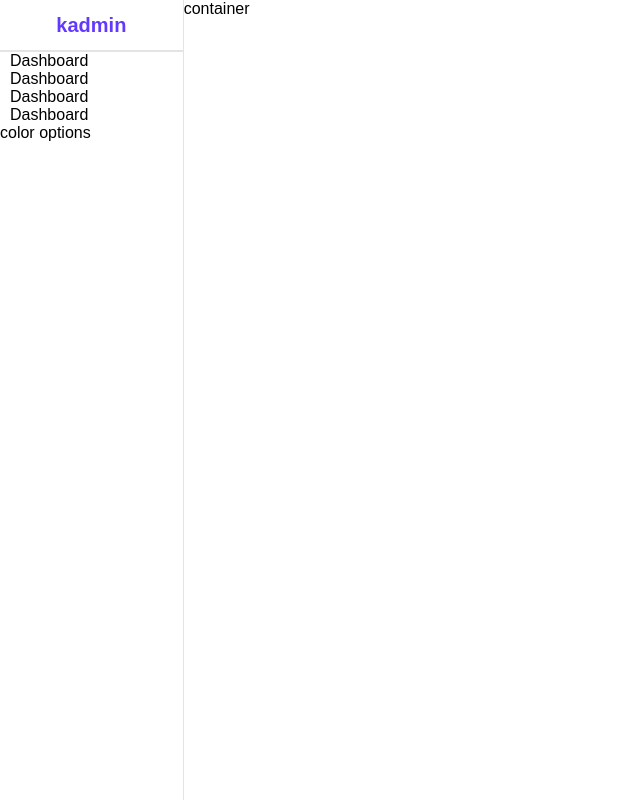
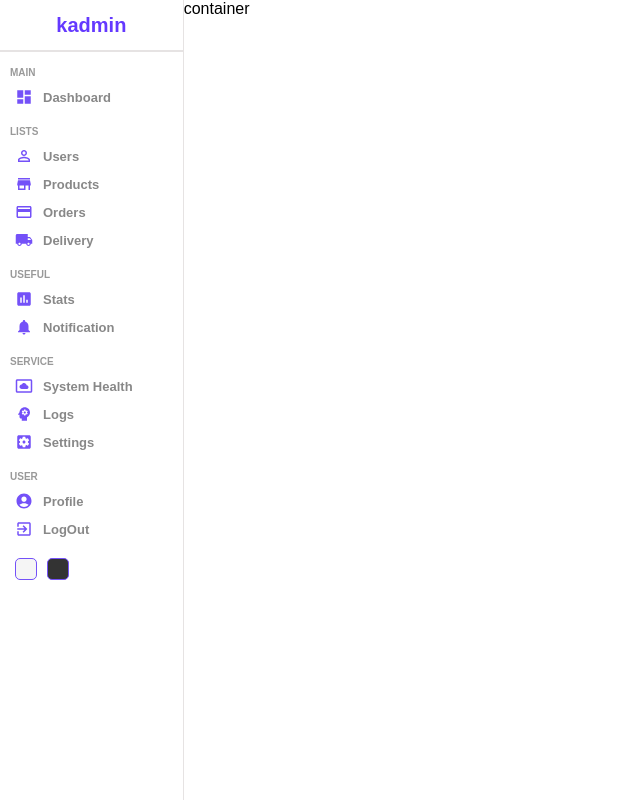
Before and after one commit to its-kaushik/admin-panel, a React (Create React App) app: page / in a window 1280 px wide. Shown: the whole page, without its empty margins (0-640 px from the left). Built offline with nearby package versions, Linux system fonts and the light colour scheme.

Commit message:
Setting up the sidebar

```diff
--- a/src/components/sidebar/Sidebar.jsx
+++ b/src/components/sidebar/Sidebar.jsx
@@ -1,4 +1,16 @@
 import "./sidebar.scss"
+import DashboardIcon from '@mui/icons-material/Dashboard';
+import PersonOutlineIcon from '@mui/icons-material/PersonOutline';
+import StoreIcon from '@mui/icons-material/Store';
+import CreditCardIcon from '@mui/icons-material/CreditCard';
+import LocalShippingIcon from '@mui/icons-material/LocalShipping';
+import AssessmentIcon from '@mui/icons-material/Assessment';
+import NotificationsIcon from '@mui/icons-material/Notifications';
+import SettingsSystemDaydreamIcon from '@mui/icons-material/SettingsSystemDaydream';
+import PsychologyIcon from '@mui/icons-material/Psychology';
+import SettingsApplicationsIcon from '@mui/icons-material/SettingsApplications';
+import AccountCircleIcon from '@mui/icons-material/AccountCircle';
+import ExitToAppIcon from '@mui/icons-material/ExitToApp';
 
 const Sidebar = () => {
     return (
@@ -9,21 +21,65 @@
             <hr />
             <div className="center">
                 <ul>
+                    <p className="title" >MAIN</p>
                     <li>
+                        <DashboardIcon className="icon" />
                         <span>Dashboard</span>
                     </li>
+                    <p className="title" >LISTS</p>
                     <li>
-                        <span>Dashboard</span>
+                        <PersonOutlineIcon className="icon" />
+                        <span>Users</span>
                     </li>
                     <li>
-                        <span>Dashboard</span>
+                        <StoreIcon className="icon" />
+                        <span>Products</span>
                     </li>
                     <li>
-                        <span>Dashboard</span>
+                        <CreditCardIcon className="icon" />
+                        <span>Orders</span>
+                    </li>
+                    <li>
+                        <LocalShippingIcon className="icon" />
+                        <span>Delivery</span>
+                    </li>
+                    <p className="title" >USEFUL</p>
+                    <li>
+                        <AssessmentIcon className="icon" />
+                        <span>Stats</span>
+                    </li>
+                    <li>
+                        <NotificationsIcon className="icon" />
+                        <span>Notification</span>
+                    </li>
+                    <p className="title" >SERVICE</p>
+                    <li>
+                        <SettingsSystemDaydreamIcon className="icon" />
+                        <span>System Health</span>
+                    </li>
+                    <li>
+                        <PsychologyIcon className="icon" />
+                        <span>Logs</span>
+                    </li>
+                    <li>
+                        <SettingsApplicationsIcon className="icon" />
+                        <span>Settings</span>
+                    </li>
+                    <p className="title" >USER</p>
+                    <li>
+                        <AccountCircleIcon className="icon" />
+                        <span>Profile</span>
+                    </li>
+                    <li>
+                        <ExitToAppIcon className="icon" />
+                        <span>LogOut</span>
                     </li>
                 </ul>
             </div>
-            <div className="bottom">color options</div>
+            <div className="bottom">
+                <div className="colorOption" ></div>
+                <div className="colorOption" ></div>
+            </div>
         </div>
     )
 }
--- a/src/components/sidebar/sidebar.scss
+++ b/src/components/sidebar/sidebar.scss
@@ -30,8 +30,66 @@
             list-style: none;
             margin: 0;
             padding: 0;
+
+            .title{
+                font-size: 10px;
+                font-weight: bold;
+                color: #999;
+                margin-top: 15px;
+                margin-bottom: 5px;
+            }
+
+            li{
+                display: flex;
+                align-items: center;
+                padding: 5px;
+                cursor: pointer;
+
+                &:hover{
+                    background-color: #ece8ff;
+                }
+
+                .icon{
+                    font-size: 18px;
+                    color: #7451f8 ;
+                }
+
+                span{
+                    font-size: 13px;
+                    font-weight: 600;
+                    color: #888;
+                    margin-left: 10px;
+
+                }
+
+            }
+
+
         }
 
     }
 
+    .bottom{
+        display: flex;
+        align-items: center;
+        margin: 10px;
+
+        .colorOption{
+            width: 20px;
+            height: 20px;
+            border-radius: 5px;
+            border: 1px solid #7451f8;
+            cursor: pointer;
+            margin: 5px;
+
+            &:nth-child(1){
+                background-color: whitesmoke;
+            }
+            &:nth-child(2){
+                background-color: #333;
+            }
+
+        }
+    }
+
 }
```
